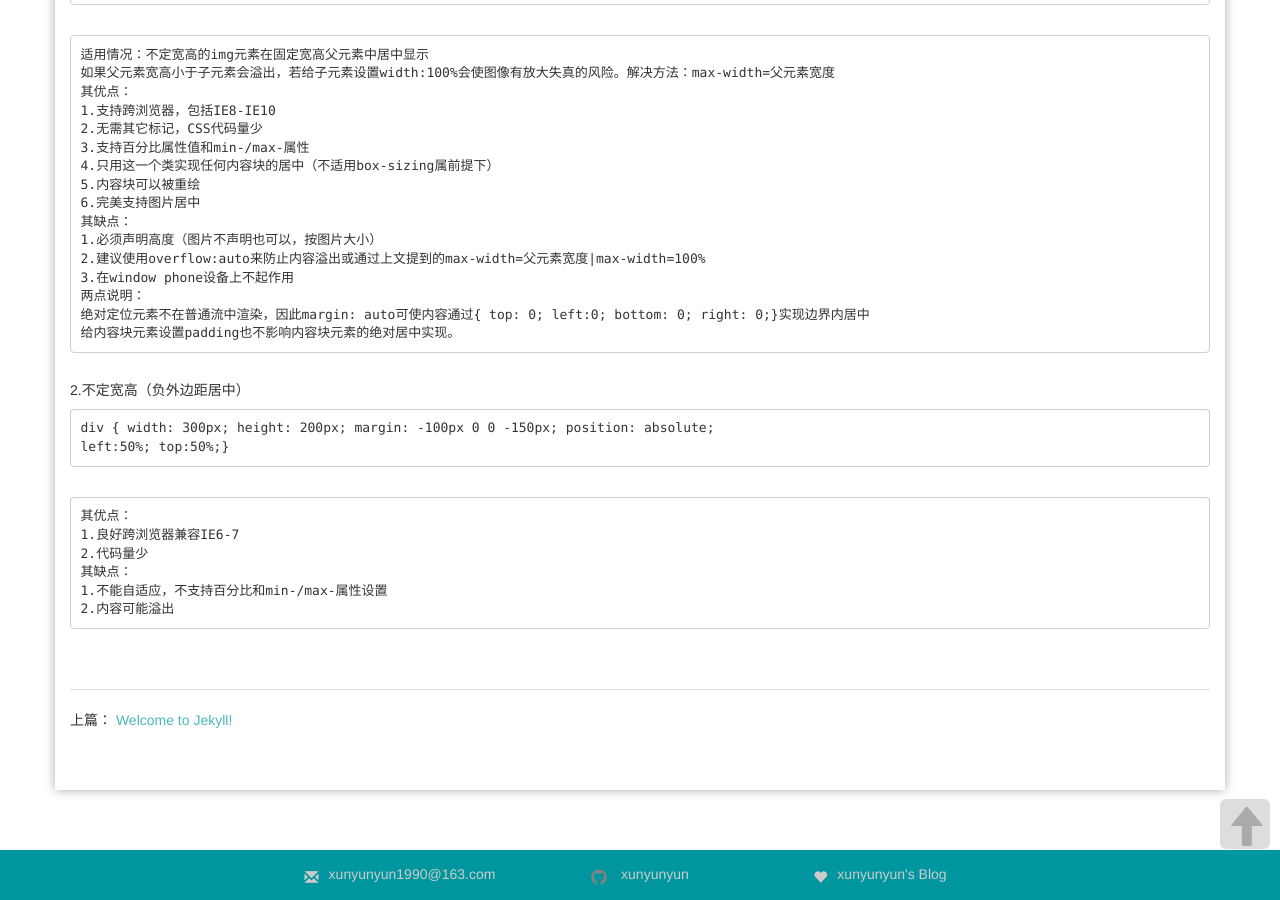
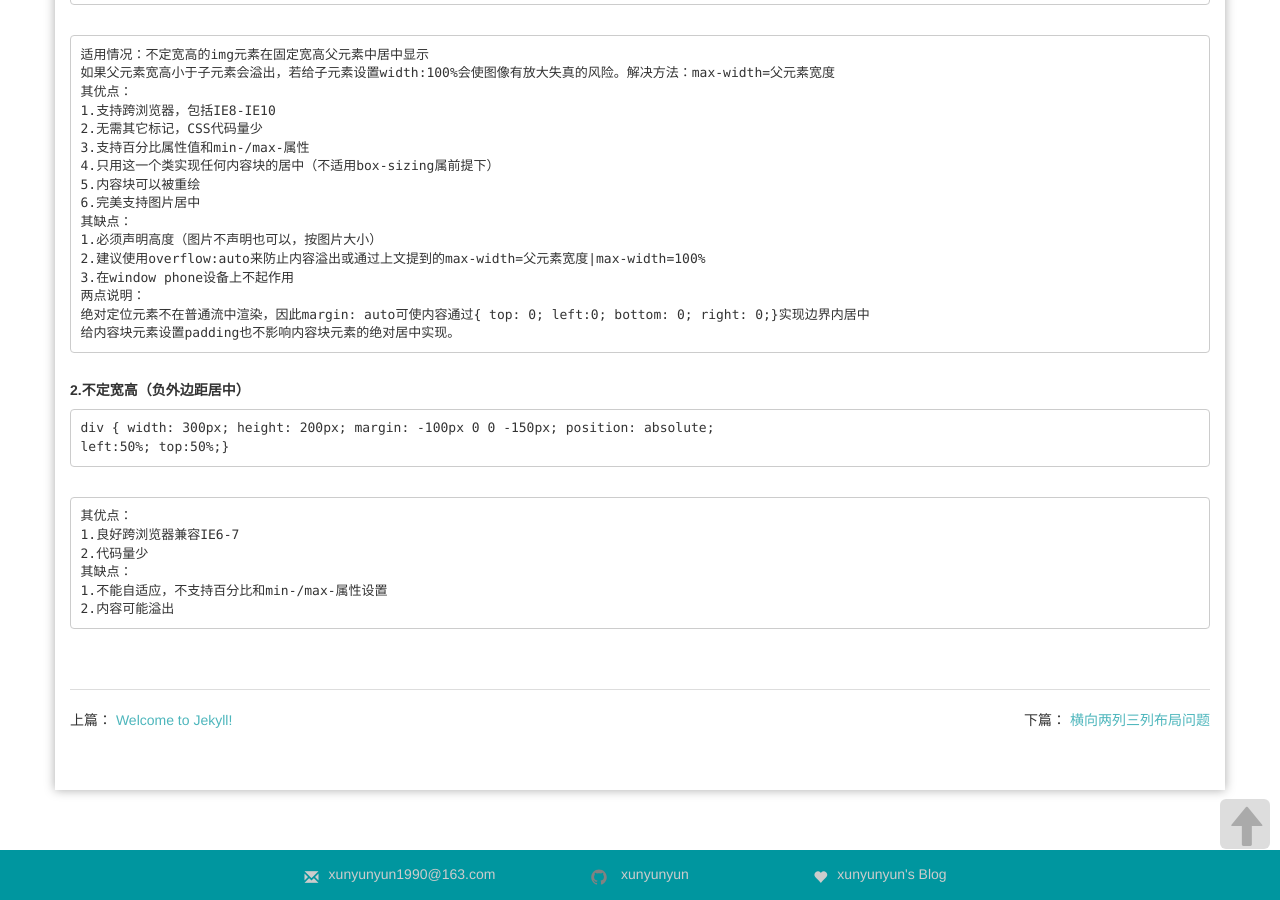
Before and after one commit to xunyunyun/xunyunyun.github.io, a Jekyll site: the page built from _posts/2015-07-02-CSS-middle-position.markdown, in a window 1280 px wide and 900 px high, scrolled down 1648 px. Built offline with Jekyll 4.4.1, drawn with Linux system fonts in a browser that asks for light colours; nearby versions of some CDN libraries; comment, search, counter and statistics services are not loaded.

Commit message:
add CSS article

````diff
--- a/_posts/2015-07-02-CSS-middle-position.markdown
+++ b/_posts/2015-07-02-CSS-middle-position.markdown
@@ -7,14 +7,14 @@
 
 ####一、水平居中设置
 
-#####1.对于行内元素
+#####**1.对于行内元素**
 
 为父元素设置：
 ```
 text-align：center
 ```
 
-#####2.对于定宽块状元素
+#####**2.对于定宽块状元素**
 
   a.设置
 
@@ -24,7 +24,7 @@
 
   b.参考下文中的负外边距居中
 
-#####3.对于不定宽块状元素
+#####**3.对于不定宽块状元素**
 
   a.通过加<table>标签
 
@@ -47,16 +47,16 @@
 ```
     这种方法在移动端有问题
 
-#####4.对于浮动元素
+#####**4.对于浮动元素**
 可用下文中的负外边距居中和绝对定位居中
 
 ####二、垂直居中设置
 
-#####1.对于父元素高度确定的单行文本
+#####**1.对于父元素高度确定的单行文本**
 
 对父元素设置：height=line-height
 
-#####2.对于父元素高度确定的多行文本、图片、块状元素
+#####**2.对于父元素高度确定的多行文本、图片、块状元素**
 
   a.使用<table>标签，同时设置
   ```
@@ -72,7 +72,7 @@
 
 ####三、水平垂直同时居中问题
 
-#####1.绝对定位居中
+#####**1.绝对定位居中**
 
 ```
 { margin: auto; position: absolute; top: 0; left:0; bottom: 0; right: 0;}
@@ -95,7 +95,7 @@
     绝对定位元素不在普通流中渲染，因此margin: auto可使内容通过{ top: 0; left:0; bottom: 0; right: 0;}实现边界内居中
     给内容块元素设置padding也不影响内容块元素的绝对居中实现。
 
-#####2.不定宽高（负外边距居中）
+#####**2.不定宽高（负外边距居中）**
 
 ```
 div { width: 300px; height: 200px; margin: -100px 0 0 -150px; position: absolute;
--- /dev/null
+++ b/_posts/2015-07-03-CSS-rows-position.markdown
@@ -0,0 +1,227 @@
+---
+layout: post
+category: "CSS"
+title: "横向两列三列布局问题"
+tags: ["布局"]
+---
+
+####一、两列布局情况
+
+html如下：
+
+{% highlight html %}
+<body>
+	<div id="parent">
+		<div class="left">
+			<p>left</p>
+		</div>
+		<div class="right">
+			<p>right</p>
+		</div>
+	</div>
+</body>
+{% endhighlight %}
+
+#####**1.利用浮动布局**
+
+
+```
+.left { float: left; display: inline; width: ***px;}
+.right { float: right; display: inline; width: ***px;}
+```
+
+	仅用于两列固定宽度
+
+#####**2.利用绝对定位**
+
+```
+.parent { position: relative;}
+.left { position: relative; width: 200px;}
+.right { position: absolute; left: 200px; top: 0; right: 0;}
+```
+
+    用于一列固定宽度，另一列自适应宽度。
+    注意:这种情况下,如果需要父元素包裹住左右部分的话，需要满足固定宽度列的高度 > 自适应宽度列的高度
+    （因为父元素的高度为固定宽度列的高度；由于自适应宽度列为绝对定位，脱离文档流）
+
+#####**3.利用浮动和外边界**
+
+```
+.parent { width: 100%; overflow: hidden;}
+.left { float: left; width: 200px;}
+.right { margin-left: 200px;}
+```
+
+	用于一列固定宽度，另一列自适应宽度。
+	这种方法通过给父元素设置overflow：hidden；可以使父元素包裹住左右部分；而不管其左右哪个更高。
+
+####二、三列布局情况
+
+根据html的三种情况：
+
+#####**1.两列化处理**
+
+两个并列的div，两层来实现：
+{% highlight html %}
+<body>
+	<div id="parent">
+		<div>
+			<div class="left">
+				<p>left</p>
+			</div>
+			<div class="main">
+				<p>Main</p>
+			</div>
+		</div>
+		<div class="right">
+			<p>right</p>
+		</div>
+	</div>
+</body>
+{% endhighlight %}
+这种情况下可以看做是两个两列布局处理，用上面提到的方法很容易实现。
+可以实现
+
+
+#####**2.浮动布局**
+
+三个并列的div，main居中
+{% highlight html %}
+<body>
+	<div id="parent">
+		<div class="left">
+			<p>left</p>
+		</div>
+		<div class="main">
+			<p>Main</p>
+		</div>
+		<div class="right">
+			<p>right</p>
+		</div>
+	</div>
+</body>
+{% endhighlight %}
+
+CSS格式如下：
+
+```
+.left { float: left; display: inline; width: ***px;}
+.main { float: left; display: inline; width: ***px;}
+.right { float: left; display: inline; width: ***px;}
+```
+这种情况下需要知道每个div的宽度。
+
+#####**3.圣杯布局（重要理解）**
+
+三个并列的div，main在前
+{% highlight html %}
+<body>
+	<div id="parent">
+		<div class="main">
+			<p>Main</p>
+		</div>
+		<div class="left">
+			<p>left</p>
+		</div>
+		<div class="right">
+			<p>right</p>
+		</div>
+	</div>
+</body>
+{% endhighlight %}
+
+CSS格式如下：
+
+```
+.parent { padding: 0 270px 0 190px;}
+```
+
+```
+.main { float: left; width: 100%;}
+```
+
+```
+.left { float: left; width: 190px; margin-left: -100%; position:relative; left:-190px;}
+```
+
+```
+.right { float: left; width: 270px; margin-left: -270px; position:relative; left:270px;}
+```
+
+如果增加一个div包裹的话，html如下时：{% highlight html %}
+<body>
+	<div id="parent">
+		<div class="main">
+            <div class="wrap-main">
+                <p>Main</p>
+                <pre>.main { float: left; width: 100%; } </pre>
+            </div>
+        </div>
+		<div class="left">
+			<p>left</p>
+		</div>
+		<div class="right">
+			<p>right</p>
+		</div>
+	</div>
+</body>
+{% endhighlight %}
+
+CSS格式会简化很多，不再需要相对定位，如下：
+
+```
+.main { float: left; width: 100%;}
+```
+
+```
+.wrap-main { margin: 0 270px 0 190px;}
+```
+
+```
+.left { float: left; width: 190px; margin-left: -100%;}
+```
+
+```
+.right { float: left; width: 270px; margin-left: -270px;}
+```
+
+在这个基础上，继续引入相对定位，还可以实现三栏布局的各种组合
+下面实现left、right、main的布局的CSS如下
+
+```
+.main { float: left; width: 100%;}
+```
+
+```
+.wrap-main { margin: 0 0 0 460px;}
+```
+
+```
+.left { float: left; width: 190px; margin-left: -100%;}
+```
+
+```
+.right { float: left; width: 270px; margin-left: -100%; position: relative; left: 190px; }
+```
+
+	其优点：
+	实现了内容与布局的分离.
+	main部分是自适应宽度的，很容易在定宽布局和流体布局中切换。
+	任何一栏都可以是最高栏，不会出问题。
+	需要的hack非常少（就一个针对ie6的清除浮动hack:_zoom: 1;）
+	在浏览器上的兼容性非常好，IE5.5以上都支持。
+	其不足：
+	main需要添加一个额外的包裹层。
+
+参考于[双飞翼布局介绍-始于淘宝UED](http://www.imooc.com/wenda/detail/254035)
+
+这种圣杯布局方式实现了两边定宽度，中间自适应宽度变化。
+
+这里再提到一点:要想这三列等高布局,在后面加上：
+```
+.main,.left,.right {
+	margin-bottom: -5000px;
+	padding-bottom: 5000px;
+}
+.parent { overflow: hidden; }
+```
````
Also changed, not shown: img/girl-icon.png (added).
